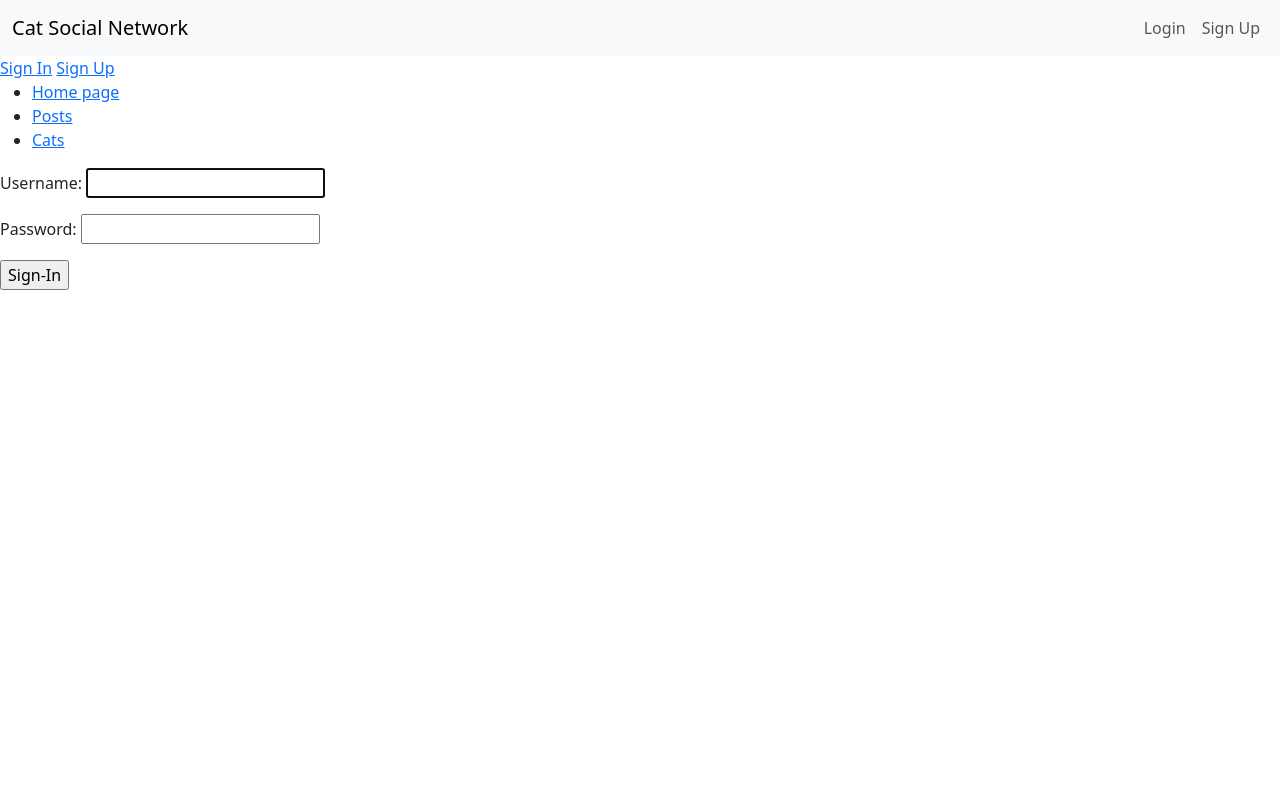
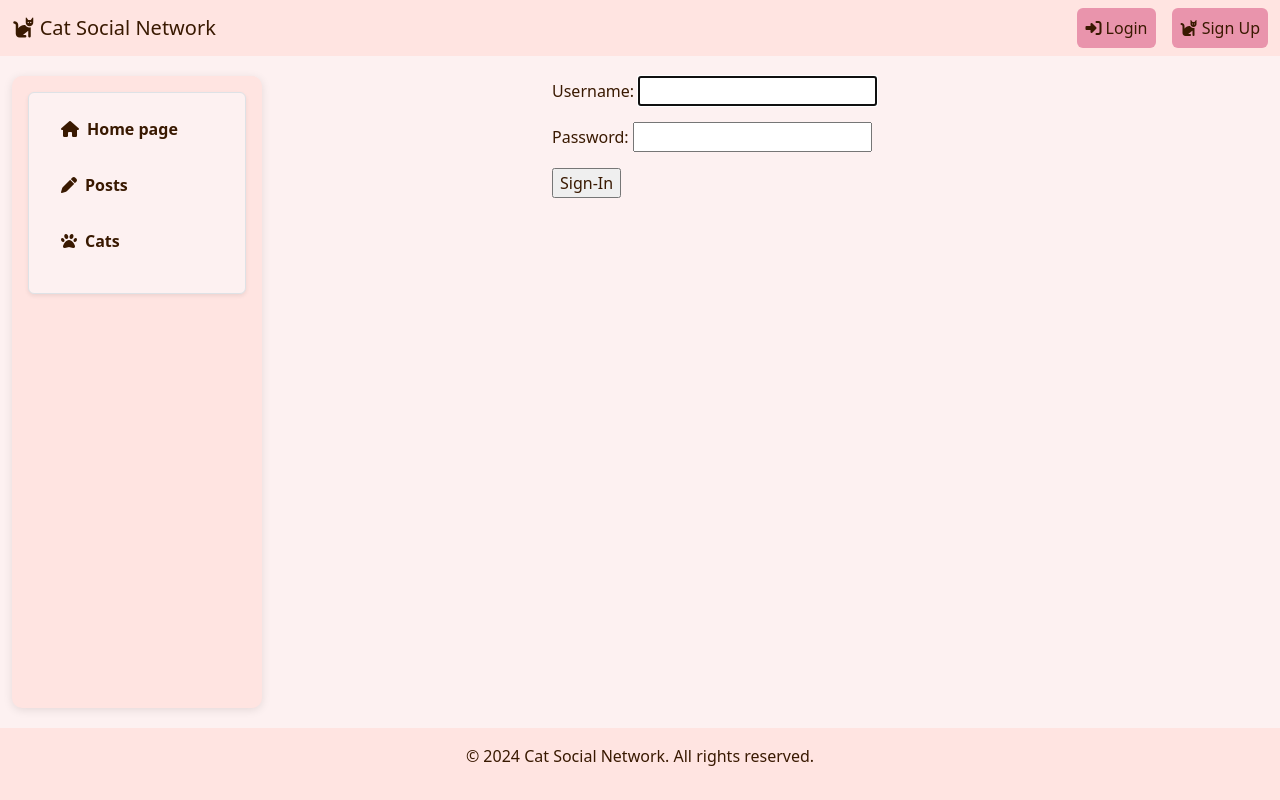
Before and after one commit to A-n-a-s-t-a-s-i-i-a/cat-social-network, a Django app: page /accounts/login/?next=/cats/5/ in a window 1280 px wide. Run offline with Django 5.2, Linux system fonts and the light colour scheme.

Commit message:
refactor base.html and sidebar

```diff
--- a/static/css/style.css
+++ b/static/css/style.css
@@ -0,0 +1,87 @@
+body {
+  background-color: #fdf1f1;
+  display: flex;
+  flex-direction: column;
+  min-height: 100vh;
+}
+
+* {
+  color: #391901;
+}
+
+a {
+  color: #391901;
+}
+
+.container-fluid {
+  display: flex;
+  flex: 1;
+  height: 100%;
+}
+
+.sidebar {
+  background-color: #ffe4e1;
+  width: 250px;
+  padding: 15px;
+  border-radius: 10px;
+  box-shadow: 0 2px 10px rgba(0, 0, 0, 0.1);
+  margin-top: 20px;
+  margin-bottom: 20px;
+}
+
+.sidebar a {
+  text-decoration: none;
+  font-weight: bold;
+}
+
+.sidebar a:hover {
+  color: #e994ac;
+}
+
+.content {
+  flex: 1;
+  padding: 20px;
+  margin-left: 270px;
+}
+
+footer {
+  background-color: #ffe4e1;
+  color: #4a4a4a;
+  padding: 1rem;
+  text-align: center;
+  margin-top: auto;
+}
+
+.navbar {
+  background-color: #ffe4e1;
+}
+
+.btn-lavender {
+  background-color: #e994ac;
+  color: white;
+}
+
+.btn-lavender:hover {
+  background-color: #e994ac;
+}
+
+.nav-item button {
+  background-color: transparent;
+  border: none;
+}
+
+.navbar-nav {
+    gap: 1rem;
+}
+
+.navbar-brand, .nav-link {
+    color: #391901;
+}
+
+.nav-link:hover {
+    color: #ffe4e1;
+}
+
+.bg-color {
+    background: #fdf1f1;
+}
--- a/templates/base.html
+++ b/templates/base.html
@@ -7,34 +7,54 @@
   <title>Cat Social Network</title>
   {% endblock %}
   <link href="https://cdn.jsdelivr.net/npm/bootstrap@5.3.3/dist/css/bootstrap.min.css" rel="stylesheet" integrity="sha384-QWTKZyjpPEjISv5WaRU9OFeRpok6YctnYmDr5pNlyT2bRjXh0JMhjY6hW+ALEwIH" crossorigin="anonymous">
+  <link rel="stylesheet" href="https://cdnjs.cloudflare.com/ajax/libs/font-awesome/6.5.0/css/all.min.css">
   <link rel="stylesheet" href="/static/css/style.css">
 </head>
-<body>
+<body class="custom-text-color">
 
-  <nav class="navbar navbar-expand-lg navbar-light bg-light">
+  <nav class="navbar navbar-expand-lg">
     <div class="container-fluid">
-      <a class="navbar-brand" href="/">Cat Social Network</a>
+      <a class="navbar-brand" href="/">
+        <i class="fas fa-cat"></i> Cat Social Network
+      </a>
+      <button class="navbar-toggler" type="button" data-bs-toggle="collapse" data-bs-target="#navbarNav" aria-controls="navbarNav" aria-expanded="false" aria-label="Toggle navigation">
+        <span class="navbar-toggler-icon"></span>
+      </button>
+      <div class="collapse navbar-collapse" id="navbarNav">
         <ul class="navbar-nav ms-auto">
           {% if request.user.is_authenticated %}
             <li class="nav-item">
-            <a class="nav-link" href="{% url 'cat_network:cat-detail' pk=request.user.pk %}">My Profile</a>
+              <a class="nav-link" href="{% url 'cat_network:cat-detail' pk=request.user.pk %}">
+                <i class="fas fa-paw"></i> My Profile
+              </a>
             </li>
             <li class="nav-item">
-            <a class="nav-link" href="{% url 'logout' %}">Logout</a>
+              <form method="post" action="{% url 'logout' %}">
+                {% csrf_token %}
+                <button type="submit" class="btn btn-link nav-link">
+                  <i class="fas fa-sign-out-alt"></i> Logout
+                </button>
+              </form>
             </li>
           {% else %}
             <li class="nav-item">
-            <a class="nav-link" href="{% url 'login' %}">Login</a>
+              <a class="btn btn-lavender nav-link" href="{% url 'login' %}">
+                <i class="fas fa-sign-in-alt"></i> Login
+              </a>
             </li>
             <li class="nav-item">
-            <a class="nav-link" href="{% url 'cat_network:registration' %}">Sign Up</a>
+              <a class="btn btn-lavender nav-link" href="{% url 'cat_network:registration' %}">
+                <i class="fas fa-cat"></i> Sign Up
+              </a>
             </li>
           {% endif %}
         </ul>
       </div>
+    </div>
   </nav>
 
-  <div class="sidebar">
+  <div class="container-fluid">
+    <div class="sidebar d-flex flex-column p-3">
       {% block sidebar %}
         {% include "includes/sidebar.html" %}
       {% endblock %}
@@ -44,10 +64,17 @@
       {% block content %}
       {% endblock %}
 
+      <div class="pagination mt-3">
         {% block pagination %}
           {% include "includes/pagination.html" %}
         {% endblock %}
       </div>
+    </div>
+  </div>
+
+  <footer>
+    <p>© 2024 Cat Social Network. All rights reserved.</p>
+  </footer>
 
   <script src="https://cdn.jsdelivr.net/npm/bootstrap@5.3.3/dist/js/bootstrap.bundle.min.js" integrity="sha384-YvpcrYf0tY3lHB60NNkmXc5s9fDVZLESaAA55NDzOxhy9GkcIdslK1eN7N6jIeHz" crossorigin="anonymous"></script>
 </body>
--- a/templates/includes/sidebar.html
+++ b/templates/includes/sidebar.html
@@ -1,20 +1,31 @@
-{% if user.is_authenticated %}
-  <h2>Cat: <a href="#">{{ user.username }}</a></h2>
-  <form method="post" action="{% url 'logout' %}">
-    {% csrf_token %}
-    <button type="submit">Logout</button>
-  </form>
-  <ul>
-    <li><a href="{% url 'cat_network:cat-detail' pk=user.id %}">My Page</a></li>
-    <li><a href="{% url 'cat_network:post-list' %}">Posts</a></li>
-    <li><a href="{% url 'cat_network:cat-list' %}">Cats</a></li>
+<div class="d-flex flex-column p-3 border rounded shadow-sm bg-color">
+  {% if user.is_authenticated %}
+    <h2 class="mb-4 d-flex align-items-center">
+      <i class="fas fa-cat me-2"></i> {{ user.username }}
+    </h2>
+    <ul class="nav flex-column list-unstyled">
+      <li class="nav-item mb-3">
+        <a href="{% url 'cat_network:cat-detail' pk=user.id %}" class="nav-link d-flex align-items-center">
+          <i class="fas fa-cat me-2"></i> My Page
+        </a>
+      </li>
+  {% else %}
+    <ul class="nav flex-column list-unstyled">
+      <li class="nav-item mb-3">
+        <a href="/" class="nav-link d-flex align-items-center">
+          <i class="fas fa-home me-2"></i> Home page
+        </a>
+      </li>
+  {% endif %}
+    <li class="nav-item mb-3">
+      <a href="{% url 'cat_network:post-list' %}" class="nav-link d-flex align-items-center">
+        <i class="fas fa-pen me-2"></i> Posts
+      </a>
+    </li>
+    <li class="nav-item mb-3">
+      <a href="{% url 'cat_network:cat-list' %}" class="nav-link d-flex align-items-center">
+        <i class="fas fa-paw me-2"></i> Cats
+      </a>
+    </li>
   </ul>
-{% else %}
-  <a href="{% url 'login' %}">Sign In</a>
-  <a href="{% url 'cat_network:registration' %}">Sign Up</a>
-  <ul>
-    <li><a href="/">Home page</a></li>
-    <li><a href="{% url 'cat_network:post-list' %}">Posts</a></li>
-    <li><a href="{% url 'cat_network:cat-list' %}">Cats</a></li>
-  </ul>
-{% endif %}
+</div>
```
Also changed, not shown: db.sqlite3. Lines whose indentation alone changed are shown as unchanged.
